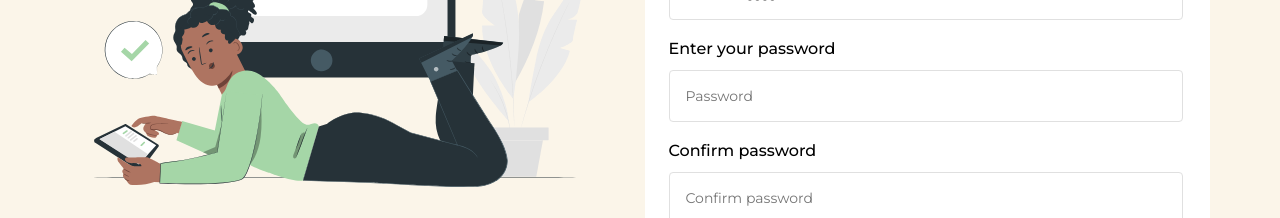
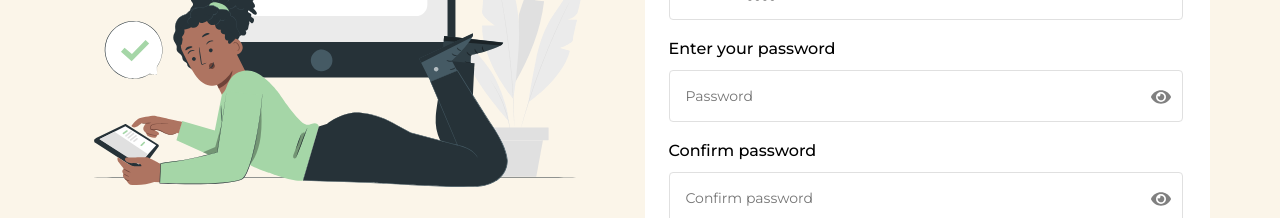
Before and after one commit to SyazaSufia/budgetbuddy, a React app: page /sign-up in a window 1280 px wide. Shown: the part 582-800 px from the top of the page. Built offline with nearby package versions, Linux system fonts and the light colour scheme; no server answers; the HTML template or start-up script is replaced by a standard one.

Commit message:
hide show icon password

```diff
--- a/package.json
+++ b/package.json
@@ -23,6 +23,7 @@
     "mysql": "^2.18.1",
     "react": "^18.3.1",
     "react-dom": "^18.3.1",
+    "react-icons": "^5.5.0",
     "react-router-dom": "^7.0.2",
     "react-toastify": "^11.0.5",
     "typeface-montserrat": "^1.1.13"
--- a/src/SignInPage/SignIn.jsx
+++ b/src/SignInPage/SignIn.jsx
@@ -3,12 +3,14 @@ import { useNavigate } from "react-router-dom";
 import { AuthLayout } from "./components/AuthLayout";
 import { Link, useLocation } from "react-router-dom";
 import { Input } from "./components/Input";
+import { FaEye, FaEyeSlash } from "react-icons/fa";
 import styles from "./SignIn.module.css";
 
 const SignIn = ({ onSignIn }) => {
   const [email, setEmail] = useState("");
   const [password, setPassword] = useState("");
   const [error, setError] = useState("");
+  const [showPassword, setShowPassword] = useState(false);
   const navigate = useNavigate();
   const location = useLocation();
 
@@ -20,7 +22,7 @@ const SignIn = ({ onSignIn }) => {
         headers: {
           "Content-Type": "application/json",
         },
-        credentials: "include", // Important for session cookies
+        credentials: "include",
         body: JSON.stringify({ email, password }),
       });
 
@@ -85,13 +87,20 @@ const SignIn = ({ onSignIn }) => {
             value={email}
             onChange={(e) => setEmail(e.target.value)}
           />
+          <div className={styles.passwordContainer}>
             <Input
               label="Enter your password"
               placeholder="Password"
-            type="password"
+              type={showPassword ? "text" : "password"}
               value={password}
               onChange={(e) => setPassword(e.target.value)}
+              icon={
+                <span className={styles.eyeIcon} onClick={() => setShowPassword(!showPassword)}>
+                  {showPassword ? <FaEyeSlash /> : <FaEye />}
+                </span>
+              }
             />
+          </div>
           {error && <p className={styles.error}>{error}</p>}
           <button
             type="submit"
--- a/src/SignInPage/SignIn.module.css
+++ b/src/SignInPage/SignIn.module.css
@@ -119,6 +119,11 @@
     cursor: not-allowed;
   }
 
+  .eyeIcon {
+    font-size: 20px;
+    cursor: pointer;
+    position: absolute;
+  }
 
   @media (max-width: 991px) {
     .container,
--- a/src/SignInPage/components/Input.jsx
+++ b/src/SignInPage/components/Input.jsx
@@ -1,19 +1,22 @@
-import React from 'react';
-import styles from './Input.module.css';
+import React from "react";
+import styles from "./Input.module.css";
 
-export const Input = ({ label, type, id, placeholder, value, onChange }) => {
+export const Input = ({ label, type, id, placeholder, value, onChange, icon }) => {
   return (
     <div className={styles.inputWrapper}>
       <label htmlFor={id} className={styles.label}>{label}</label>
+      <div className={styles.inputContainer}>
         <input
           type={type}
           id={id}
           className={styles.input}
           placeholder={placeholder}
           aria-label={label}
-        value={value}            // Controlled value
-        onChange={onChange}      // Controlled onChange handler
+          value={value}
+          onChange={onChange}
         />
+        {icon && <span className={styles.icon}>{icon}</span>}
+      </div>
     </div>
   );
 };
--- a/src/SignInPage/components/Input.module.css
+++ b/src/SignInPage/components/Input.module.css
@@ -2,6 +2,21 @@
     display: flex;
     flex-direction: column;
     width: 100%;
+  }
+
+  .inputContainer {
+    position: relative;
+    display: flex;
+    align-items: center;
+  }
+
+  .icon {
+    position: absolute;
+    right: 35px;
+    top: 15px;
+    cursor: pointer;
+    font-size: 18px;
+    color: gray;
   }
 
   .label {
@@ -17,7 +32,8 @@
     padding: 16px;
     font: 400 14px Montserrat, -apple-system, Roboto, Helvetica, sans-serif;
     color: #757575;
-    width: 93%;
+    width: 100%;
+    padding-right: 40px;
   }
 
   .input::placeholder {
--- a/src/SignUpPage/SignUp.jsx
+++ b/src/SignUpPage/SignUp.jsx
@@ -1,18 +1,21 @@
-import React, { useState } from 'react';
-import { useNavigate, Link, useLocation } from 'react-router-dom';
-import { AuthLayout } from './components/AuthLayout';
-import { Input } from './components/Input';
-import axios from 'axios';
-import styles from './SignUp.module.css';
+import React, { useState } from "react";
+import { useNavigate, Link, useLocation } from "react-router-dom";
+import { AuthLayout } from "./components/AuthLayout";
+import { Input } from "./components/Input";
+import { FaEye, FaEyeSlash } from "react-icons/fa"; // Import icons
+import axios from "axios";
+import styles from "./SignUp.module.css";
 
 const SignUp = ({ onSignUp }) => {
-  const [name, setName] = useState('');
-  const [dob, setDob] = useState('');
-  const [email, setEmail] = useState('');
-  const [password, setPassword] = useState('');
-  const [confirmPassword, setConfirmPassword] = useState('');
-  const [error, setError] = useState('');
-  const [successMessage, setSuccessMessage] = useState('');
+  const [name, setName] = useState("");
+  const [dob, setDob] = useState("");
+  const [email, setEmail] = useState("");
+  const [password, setPassword] = useState("");
+  const [confirmPassword, setConfirmPassword] = useState("");
+  const [showPassword, setShowPassword] = useState(false);
+  const [showConfirmPassword, setShowConfirmPassword] = useState(false);
+  const [error, setError] = useState("");
+  const [successMessage, setSuccessMessage] = useState("");
   const navigate = useNavigate();
   const location = useLocation();
 
@@ -55,11 +58,11 @@ const SignUp = ({ onSignUp }) => {
   };
 
   const isFormValid =
-    name.trim() !== '' &&
-    email.trim() !== '' &&
-    dob.trim() !== '' &&
-    password.trim() !== '' &&
-    confirmPassword.trim() !== '';
+    name.trim() !== "" &&
+    email.trim() !== "" &&
+    dob.trim() !== "" &&
+    password.trim() !== "" &&
+    confirmPassword.trim() !== "";
 
   return (
     <AuthLayout>
@@ -70,12 +73,20 @@ const SignUp = ({ onSignUp }) => {
           </h2>
           <nav className={styles.authNav}>
             <Link to="/sign-in" className={styles.navLink}>
-              <button className={`${styles.inactiveButton} ${location.pathname === '/sign-in' ? styles.active : ''}`}>
+              <button
+                className={`${styles.inactiveButton} ${
+                  location.pathname === "/sign-in" ? styles.active : ""
+                }`}
+              >
                 Sign In
               </button>
             </Link>
             <Link to="/sign-up" className={styles.navLink}>
-              <button className={`${styles.activeButton} ${location.pathname === '/sign-up' ? styles.active : ''}`}>
+              <button
+                className={`${styles.activeButton} ${
+                  location.pathname === "/sign-up" ? styles.active : ""
+                }`}
+              >
                 Sign Up
               </button>
             </Link>
@@ -107,23 +118,41 @@ const SignUp = ({ onSignUp }) => {
           <Input
             label="Enter your password"
             placeholder="Password"
-            type="password"
+            type={showPassword ? "text" : "password"}
             value={password}
             onChange={(e) => setPassword(e.target.value)}
+            icon={
+              <span
+                className={styles.eyeIcon}
+                onClick={() => setShowPassword(!showPassword)}
+              >
+                {showPassword ? <FaEyeSlash /> : <FaEye />}
+              </span>
+            }
           />
           <Input
             label="Confirm password"
             placeholder="Confirm password"
-            type="password"
+            type={showConfirmPassword ? "text" : "password"}
             value={confirmPassword}
             onChange={(e) => setConfirmPassword(e.target.value)}
+            icon={
+              <span
+                className={styles.eyeIcon}
+                onClick={() => setShowConfirmPassword(!showConfirmPassword)}
+              >
+                {showConfirmPassword ? <FaEyeSlash /> : <FaEye />}
+              </span>
+            }
           />
           {successMessage && <p className={styles.success}>{successMessage}</p>}
           {error && <p className={styles.error}>{error}</p>}
 
           <button
             type="submit"
-            className={`${styles.submitButton} ${isFormValid ? styles.enabled : styles.disabled}`}
+            className={`${styles.submitButton} ${
+              isFormValid ? styles.enabled : styles.disabled
+            }`}
             disabled={!isFormValid}
           >
             Sign Up
--- a/src/SignUpPage/SignUp.module.css
+++ b/src/SignUpPage/SignUp.module.css
@@ -120,6 +120,12 @@
     flex: 1; /* Match the flex behavior of the buttons */
   }
 
+  .eyeIcon {
+    font-size: 20px;
+    cursor: pointer;
+    position: absolute;
+  }
+
   @media (max-width: 991px) {
     .container,
     .header,
--- a/src/SignUpPage/components/Input.jsx
+++ b/src/SignUpPage/components/Input.jsx
@@ -1,19 +1,22 @@
-import React from 'react';
-import styles from './Input.module.css';
+import React from "react";
+import styles from "./Input.module.css";
 
-export const Input = ({ label, type, id, placeholder, value, onChange }) => {
+export const Input = ({ label, type, id, placeholder, value, onChange, icon }) => {
   return (
     <div className={styles.inputWrapper}>
       <label htmlFor={id} className={styles.label}>{label}</label>
+      <div className={styles.inputContainer}>
         <input
           type={type}
           id={id}
           className={styles.input}
           placeholder={placeholder}
           aria-label={label}
-        value={value}            // Controlled value
-        onChange={onChange}      // Controlled onChange handler
+          value={value}
+          onChange={onChange}
         />
+        {icon && <span className={styles.icon}>{icon}</span>}
+      </div>
     </div>
   );
 };
--- a/src/SignUpPage/components/Input.module.css
+++ b/src/SignUpPage/components/Input.module.css
@@ -2,6 +2,21 @@
     display: flex;
     flex-direction: column;
     width: 100%;
+  }
+
+  .inputContainer {
+    position: relative;
+    display: flex;
+    align-items: center;
+  }
+
+  .icon {
+    position: absolute;
+    right: 35px;
+    top: 15px;
+    cursor: pointer;
+    font-size: 18px;
+    color: gray;
   }
 
   .label {
```
Also changed, not shown: 1 other file (tests, documents, lock files or other folders). Lines whose indentation alone changed are shown as unchanged.
